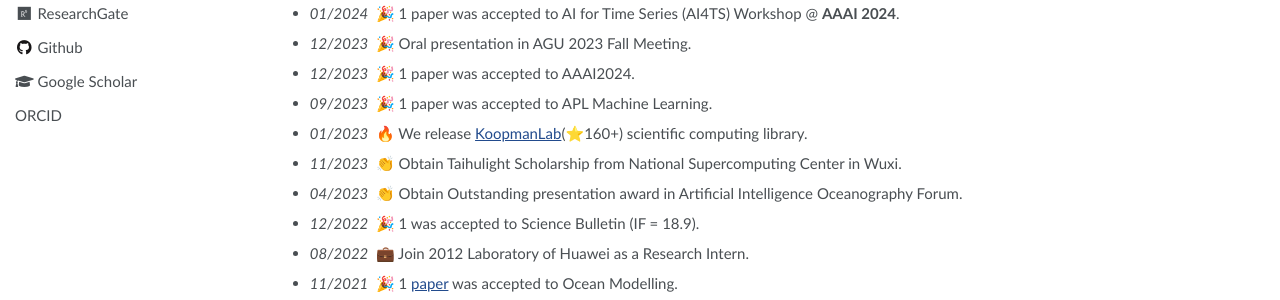
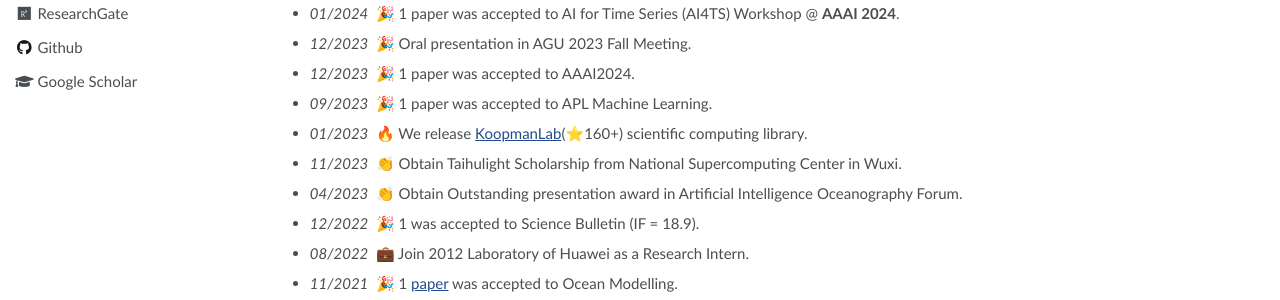
Before and after one commit to XiongWeiTHU/XiongWeiTHU.github.io, a Jekyll site: the page built from _pages/about.md, in a window 1280 px wide. Shown: the part 487-787 px from the top of the page. Built offline with Jekyll 4.4.1, drawn with Linux system fonts in a browser that asks for light colours.

Commit message:
Update _config.yml

```diff
--- a/_config.yml
+++ b/_config.yml
@@ -45,7 +45,7 @@ author:
   lastfm           :
   linkedin         : # e.g., "linkedin username"
   dblp             : # e.g., "https://dblp.org/pid/xx/xxxx.html"
-  orcid            : "https://orcid.org/0000-0002-0099-6050"
+  orcid            : #"https://orcid.org/0000-0002-0099-6050"
   pinterest        :
   soundcloud       :
   stackoverflow    : # http://stackoverflow.com/users/123456/username
```
